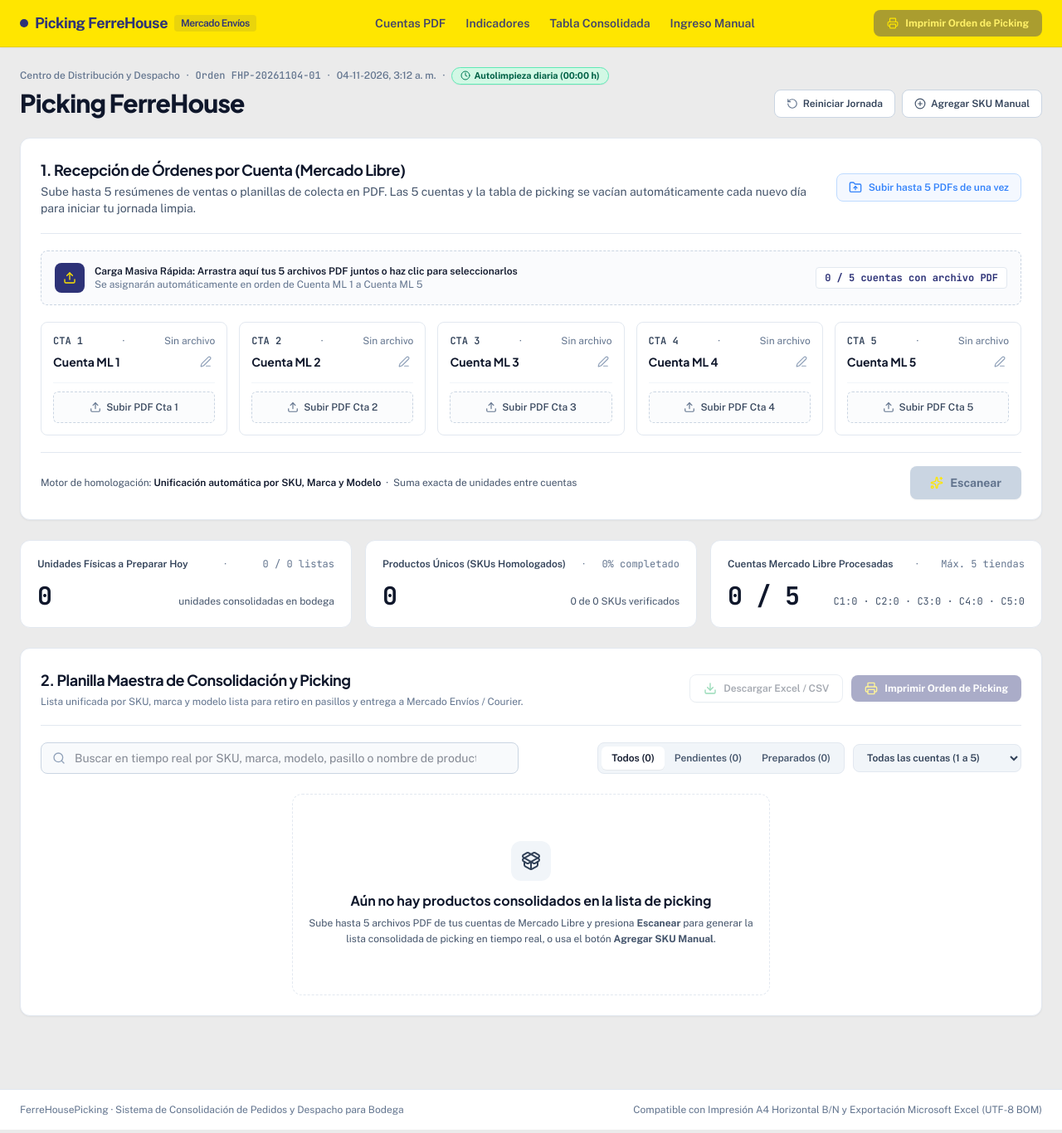
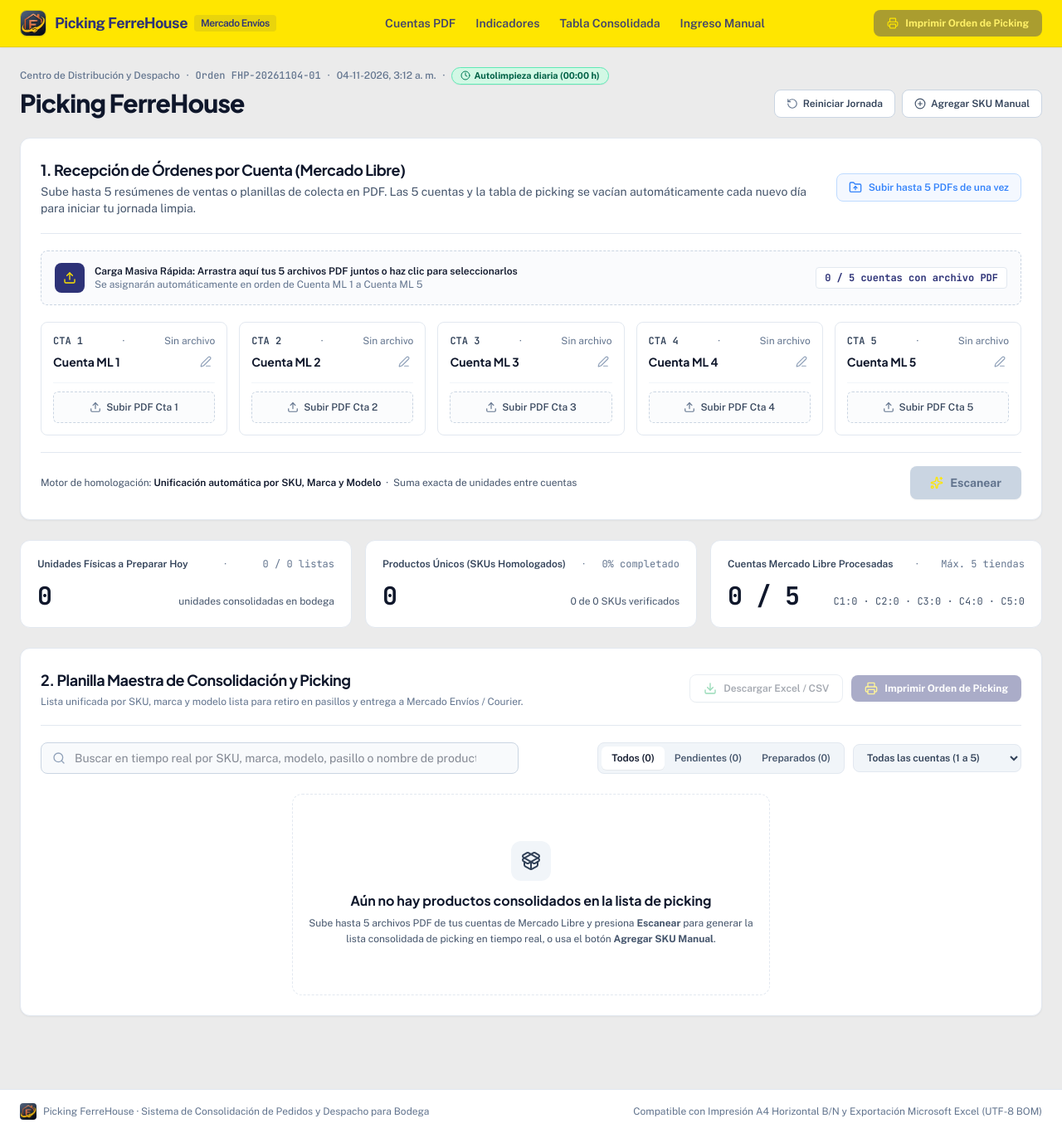
Before and after one commit to Victornac007/FerreHousePicking, a React (Vite) app: page / in a window 1280 px wide. Shown: the whole page at 83% size. Built offline with nearby package versions, Linux system fonts and the light colour scheme.

Commit message:
feat: add company branding and favicon
Integrate the FerreHouse logo into the application header, the scan progress modal, and update the site metadata with a custom favicon.

```diff
--- a/index.html
+++ b/index.html
@@ -8,7 +8,9 @@
     <meta property="og:title" content="Picking FerreHouse — Consolidador de Bodega Multi-Cuenta Mercado Libre" />
     <meta property="og:description" content="Sistema inteligente de consolidación de órdenes de picking y envíos para múltiples cuentas de Mercado Libre con impresión para bodega y exportación Excel." />
     <meta property="og:type" content="website" />
-    <meta name="twitter:card" content="summary_large_image" />
+    <link rel="icon" type="image/jpeg" href="/assets/aistudio/1793621644265_3_b373221c.jpeg" />
+    <link rel="shortcut icon" type="image/jpeg" href="/favicon.jpeg" />
+    <link rel="apple-touch-icon" href="/assets/aistudio/1793621644265_3_b373221c.jpeg" />
     <link rel="preconnect" href="https://fonts.googleapis.com">
     <link rel="preconnect" href="https://fonts.gstatic.com" crossorigin>
     <link href="https://fonts.googleapis.com/css2?family=JetBrains+Mono:wght@400;500;600;700&family=Plus+Jakarta+Sans:wght@500;600;700;800&family=Public+Sans:wght@400;500;600;700&display=swap" rel="stylesheet">
--- a/src/App.tsx
+++ b/src/App.tsx
@@ -456,16 +456,22 @@ export default function App() {
       {/* Top Bar Mercado Libre Brand: Fondo Amarillo Oficial #ffe600 con texto y acentos azul marino #2d3277 */}
       <header className="no-print sticky top-0 z-30 bg-[#ffe600] border-b border-[#e6ce00] px-4 sm:px-6 py-3 shadow-xs">
         <div className="max-w-[1380px] mx-auto flex items-center justify-between gap-3 sm:gap-8">
-          {/* Zona 1: Brand Title con look Mercado Libre */}
+          {/* Zona 1: Brand Title con look Mercado Libre y logo FerreHouse */}
           <a
             href="#top"
-            className="flex items-center gap-2 text-base sm:text-lg font-extrabold tracking-tight text-[#2d3277] whitespace-nowrap shrink-0 hover:opacity-90 transition-opacity"
+            className="flex items-center gap-2.5 text-base sm:text-lg font-extrabold tracking-tight text-[#2d3277] whitespace-nowrap shrink-0 hover:opacity-90 transition-opacity"
           >
-            <span className="w-2.5 h-2.5 rounded-full bg-[#2d3277] shrink-0" aria-hidden="true" />
+            <img
+              src="/assets/aistudio/1793621644265_3_b373221c.jpeg"
+              alt="Logo FerreHouse"
+              className="w-7 h-7 sm:w-8 sm:h-8 rounded-lg object-cover shadow-2xs border border-[#2d3277]/20"
+            />
+            <div className="flex flex-col sm:flex-row sm:items-center sm:gap-2">
               <span>Picking FerreHouse</span>
               <span className="hidden sm:inline text-xs font-semibold px-2 py-0.5 rounded bg-[#2d3277]/10 text-[#2d3277]">
                 Mercado Envíos
               </span>
+            </div>
           </a>
 
           {/* Zona 2: 4 enlaces de navegación limpios en una sola línea */}
@@ -655,9 +661,16 @@ export default function App() {
       {/* Pie de página limpio (Oculto en impresión) */}
       <footer className="no-print border-t border-slate-200 bg-white py-4 px-6 mt-10">
         <div className="max-w-[1380px] mx-auto flex flex-col sm:flex-row items-center justify-between gap-2 text-xs text-slate-500">
+          <div className="flex items-center gap-2">
+            <img
+              src="/assets/aistudio/1793621644265_3_b373221c.jpeg"
+              alt="FerreHouse"
+              className="w-5 h-5 rounded object-cover shadow-2xs"
+            />
             <span>
-            FerreHousePicking · Sistema de Consolidación de Pedidos y Despacho para Bodega
+              Picking FerreHouse · Sistema de Consolidación de Pedidos y Despacho para Bodega
             </span>
+          </div>
           <span>
             Compatible con Impresión A4 Horizontal B/N y Exportación Microsoft Excel (UTF-8 BOM)
           </span>
--- a/src/components/ScanProgressModal.tsx
+++ b/src/components/ScanProgressModal.tsx
@@ -77,9 +77,11 @@ export const ScanProgressModal: React.FC<ScanProgressModalProps> = ({
         {/* Modal Header */}
         <div className="flex items-center justify-between pb-4 border-b border-slate-100">
           <div className="flex items-center gap-3">
-            <div className="w-10 h-10 rounded-xl bg-[#2d3277] text-[#ffe600] flex items-center justify-center shrink-0 shadow-xs">
-              <Sparkles className="w-5 h-5 animate-pulse" />
-            </div>
+            <img
+              src="/assets/aistudio/1793621644265_3_b373221c.jpeg"
+              alt="FerreHouse"
+              className="w-10 h-10 rounded-xl object-cover shadow-xs border border-slate-200"
+            />
             <div>
               <h3 className="text-base font-extrabold text-[#2d3277] tracking-tight">
                 Escaneando con SI360°
```
Also changed, not shown: public/assets/aistudio/1793621644265_3_b373221c.jpeg (added), public/favicon.jpeg (added). Lines whose indentation alone changed are shown as unchanged.
